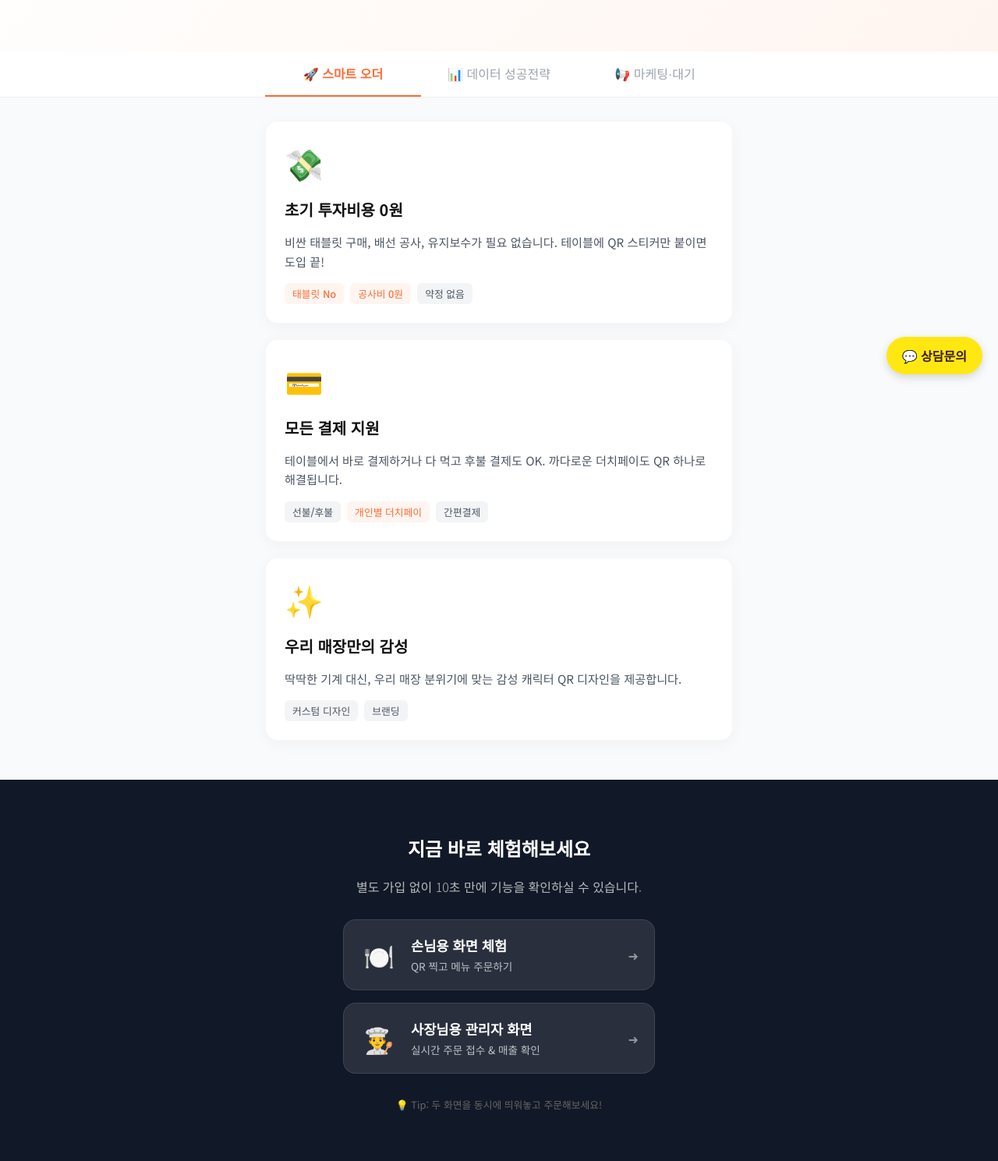
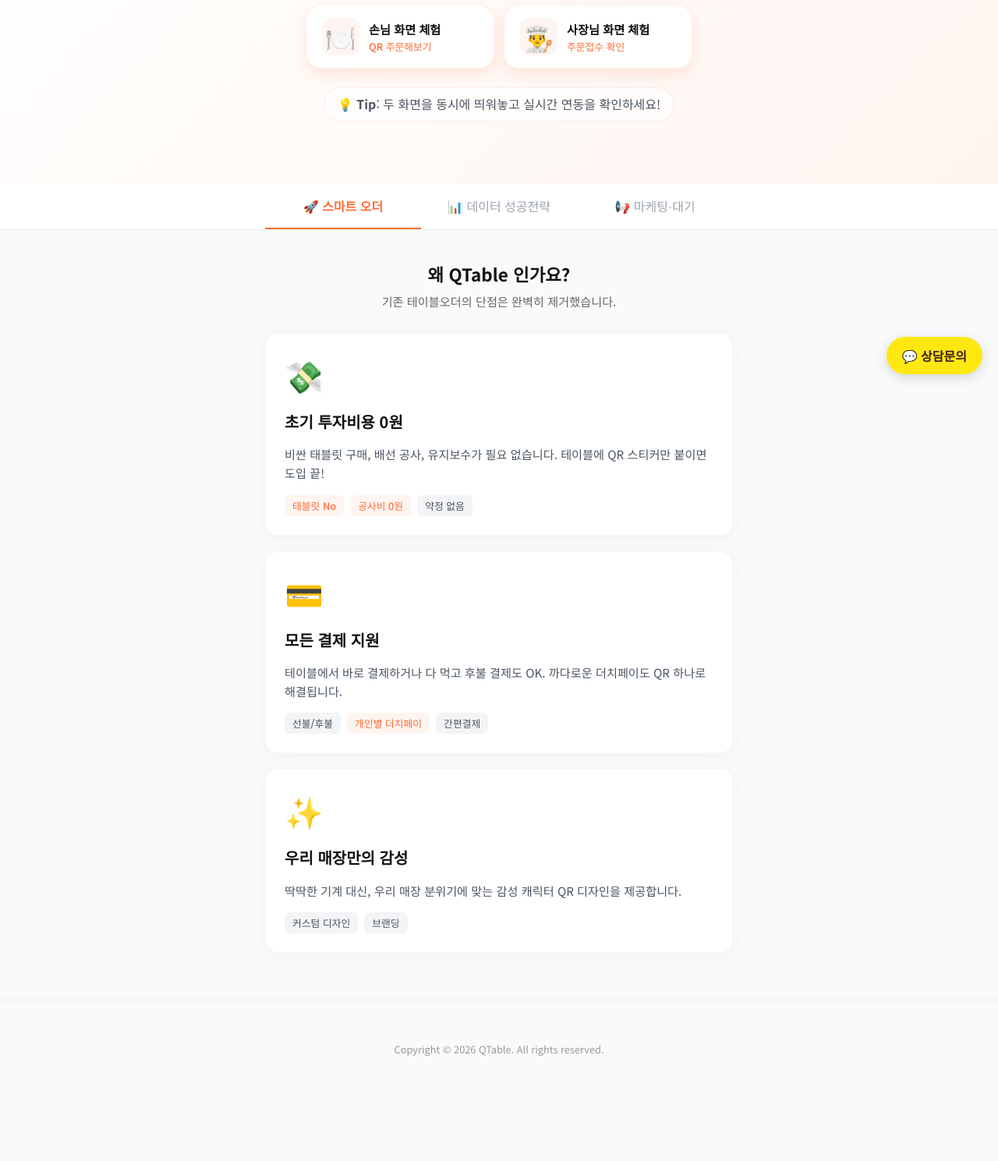
Before and after one commit to mymiryu-commits/QTABLE-DEMO, a plain HTML site: page index.html in a window 1280 px wide. Shown: the part 300-1789 px from the top of the page at 78% size. After the commit the page ends 1707 px from the top, so only its background shows below. Drawn offline with Linux system fonts and the light colour scheme.

Commit message:
Move demo section to hero and refine layout

```diff
--- a/index.html
+++ b/index.html
@@ -69,7 +69,7 @@
         /* Hero Section */
         .hero {
             text-align: center;
-            padding: 50px 20px;
+            padding: 40px 20px 50px;
             background: linear-gradient(135deg, white 0%, #FFF5F0 100%);
         }
 
@@ -91,6 +91,77 @@
             margin-bottom: 30px;
             line-height: 1.6;
             word-break: keep-all;
+        }
+
+        /* Hero Actions */
+        .hero-actions {
+            display: flex;
+            gap: 12px;
+            justify-content: center;
+            margin-top: 24px;
+        }
+
+        .action-card {
+            background: white;
+            padding: 16px 20px;
+            border-radius: 20px;
+            text-decoration: none;
+            color: var(--text-main);
+            display: flex;
+            align-items: center;
+            gap: 12px;
+            box-shadow: 0 8px 20px rgba(255, 107, 53, 0.15);
+            border: 1px solid rgba(255, 107, 53, 0.1);
+            transition: transform 0.2s, border-color 0.2s;
+            flex: 1;
+            max-width: 200px;
+            text-align: left;
+        }
+
+        .action-card:hover {
+            transform: translateY(-3px);
+            border-color: var(--primary);
+        }
+
+        .action-card .icon {
+            font-size: 2rem;
+            background: #FFF5F0;
+            width: 48px;
+            height: 48px;
+            display: flex;
+            align-items: center;
+            justify-content: center;
+            border-radius: 12px;
+        }
+
+        .action-card .text {
+            display: flex;
+            flex-direction: column;
+        }
+
+        .action-card .title {
+            font-weight: 700;
+            font-size: 0.95rem;
+            color: #111;
+        }
+
+        .action-card .desc {
+            font-size: 0.8rem;
+            color: var(--primary);
+            margin-top: 2px;
+            font-weight: 500;
+        }
+
+        .hero-tip {
+            font-size: 0.85rem;
+            color: #666;
+            margin-top: 24px;
+            background: rgba(255, 255, 255, 0.6);
+            backdrop-filter: blur(4px);
+            display: inline-block;
+            padding: 8px 16px;
+            border-radius: 20px;
+            border: 1px solid rgba(0, 0, 0, 0.05);
         }
 
         /* Tabs */
@@ -138,7 +209,25 @@
         .content-area {
             max-width: 600px;
             margin: 0 auto;
-            padding: 30px 20px;
+            padding: 40px 20px;
+        }
+
+        .section-header {
+            text-align: center;
+            margin-bottom: 30px;
+        }
+
+        .section-header h3 {
+            font-size: 1.4rem;
+            margin: 0 0 8px 0;
+            color: #111;
+        }
+
+        .section-header p {
+            font-size: 0.95rem;
+            color: #666;
+            margin: 0;
+            word-break: keep-all;
         }
 
         .tab-content {
@@ -212,47 +301,6 @@
             color: var(--primary);
         }
 
-        /* Demo Section (Bottom) */
-        .demo-section {
-            background: #111827;
-            color: white;
-            padding: 50px 20px;
-            text-align: center;
-        }
-
-        .demo-cards {
-            display: flex;
-            flex-direction: column;
-            gap: 16px;
-            max-width: 400px;
-            margin: 30px auto 0;
-        }
-
-        .demo-card {
-            background: rgba(255, 255, 255, 0.1);
-            border: 1px solid rgba(255, 255, 255, 0.1);
-            padding: 20px;
-            border-radius: 16px;
-            text-decoration: none;
-            color: white;
-            display: flex;
-            align-items: center;
-            gap: 16px;
-            transition: all 0.2s;
-            text-align: left;
-        }
-
-        .demo-card:hover {
-            background: rgba(255, 255, 255, 0.2);
-            transform: translateY(-2px);
-        }
-
-        .demo-icon {
-            font-size: 2rem;
-            width: 50px;
-            text-align: center;
-        }
-
         .tooltip-trigger {
             position: relative;
             display: inline-block;
@@ -270,13 +318,25 @@
             padding: 10px;
             position: absolute;
             z-index: 1;
-            bottom: 125%;
+            bottom: 135%;
             left: 50%;
             margin-left: -110px;
             opacity: 0;
             transition: opacity 0.3s;
             font-size: 0.8rem;
             font-weight: normal;
+            box-shadow: 0 4px 12px rgba(0, 0, 0, 0.2);
+        }
+
+        .tooltip::after {
+            content: "";
+            position: absolute;
+            top: 100%;
+            left: 50%;
+            margin-left: -5px;
+            border-width: 5px;
+            border-style: solid;
+            border-color: #333 transparent transparent transparent;
         }
 
         .tooltip-trigger:hover .tooltip {
@@ -293,12 +353,26 @@
             padding: 12px 20px;
             border-radius: 30px;
             font-weight: bold;
-            box-shadow: 0 4px 12px rgba(0, 0, 0, 0.15);
+            box-shadow: 0 4px 16px rgba(0, 0, 0, 0.15);
             text-decoration: none;
             display: flex;
             align-items: center;
             gap: 8px;
             z-index: 200;
+            transition: transform 0.2s;
+        }
+
+        .floating-btn:hover {
+            transform: scale(1.05);
+        }
+
+        footer {
+            background: #F9FAFB;
+            padding: 40px 20px;
+            text-align: center;
+            color: #999;
+            font-size: 0.8rem;
+            border-top: 1px solid #eee;
         }
     </style>
 </head>
@@ -306,14 +380,34 @@
 <body>
     <header>
         <a href="#" class="logo">📱 QTable</a>
-        <a href="#demo" class="btn-start">무료체험</a>
+        <a href="#" onclick="window.scrollTo(0,0); return false;" class="btn-start">무료체험</a>
     </header>
 
     <div class="hero">
         <h1>태블릿 없는<br><span>스마트 매장 혁명</span></h1>
         <p>초기 비용 0원, 설치비 0원.<br>QR 스티커 하나로 주문부터 마케팅까지.</p>
+
+        <!-- 상단 배치된 직관적 체험 버튼 -->
+        <div class="hero-actions">
+            <a href="customer.html" class="action-card" target="_blank">
+                <span class="icon">🍽️</span>
+                <div class="text">
+                    <span class="title">손님 화면 체험</span>
+                    <span class="desc">QR 주문해보기</span>
+                </div>
+            </a>
+            <a href="owner.html" class="action-card" target="_blank">
+                <span class="icon">👨‍🍳</span>
+                <div class="text">
+                    <span class="title">사장님 화면 체험</span>
+                    <span class="desc">주문접수 확인</span>
+                </div>
+            </a>
+        </div>
+        <p class="hero-tip">💡 <strong>Tip</strong>: 두 화면을 동시에 띄워놓고 실시간 연동을 확인하세요!</p>
     </div>
 
+    <!-- 탭 네비게이션 -->
     <div class="tab-container">
         <div class="tabs">
             <button class="tab-btn active" onclick="openTab('smart-order')">🚀 스마트 오더</button>
@@ -324,6 +418,10 @@
 
     <!-- 1. 스마트 오더 섹션 -->
     <div id="smart-order" class="content-area tab-content active">
+        <div class="section-header">
+            <h3>왜 QTable 인가요?</h3>
+            <p>기존 테이블오더의 단점은 완벽히 제거했습니다.</p>
+        </div>
         <div class="feature-card">
             <span class="feature-icon">💸</span>
             <div class="feature-title">초기 투자비용 0원</div>
@@ -357,6 +455,10 @@
 
     <!-- 2. 데이터 솔루션 섹션 -->
     <div id="ai-data" class="content-area tab-content">
+        <div class="section-header">
+            <h3>데이터로 매장 키우기</h3>
+            <p>감으로 하는 장사는 그만, 이제 데이터로 승부하세요.</p>
+        </div>
         <div class="feature-card">
             <span class="feature-icon">🤖</span>
             <div class="feature-title">AI 맞춤형 솔루션</div>
@@ -380,6 +482,10 @@
 
     <!-- 3. 마케팅/대기 섹션 -->
     <div id="marketing" class="content-area tab-content">
+        <div class="section-header">
+            <h3>단골 손님 만들기</h3>
+            <p>기다리는 순간부터 나가는 순간까지 완벽하게 케어합니다.</p>
+        </div>
         <div class="feature-card">
             <span class="feature-icon">⏳</span>
             <div class="feature-title">설치비 0원 대기 시스템</div>
@@ -403,33 +509,10 @@
         </div>
     </div>
 
-    <!-- Demo Section -->
-    <div id="demo" class="demo-section">
-        <h2>지금 바로 체험해보세요</h2>
-        <p style="opacity: 0.7; font-weight: 300;">별도 가입 없이 10초 만에 기능을 확인하실 수 있습니다.</p>
-
-        <div class="demo-cards">
-            <a href="customer.html" class="demo-card" target="_blank">
-                <div class="demo-icon">🍽️</div>
-                <div style="flex:1;">
-                    <div style="font-weight:bold; font-size:1.1rem; margin-bottom:4px;">손님용 화면 체험</div>
-                    <div style="font-size:0.85rem; opacity:0.7;">QR 찍고 메뉴 주문하기</div>
-                </div>
-                <span style="opacity:0.5;">➜</span>
-            </a>
-            <a href="owner.html" class="demo-card" target="_blank">
-                <div class="demo-icon">👨‍🍳</div>
-                <div style="flex:1;">
-                    <div style="font-weight:bold; font-size:1.1rem; margin-bottom:4px;">사장님용 관리자 화면</div>
-                    <div style="font-size:0.85rem; opacity:0.7;">실시간 주문 접수 & 매출 확인</div>
-                </div>
-                <span style="opacity:0.5;">➜</span>
-            </a>
-        </div>
-        <p style="margin-top: 30px; font-size: 0.8rem; color: #666;">
-            💡 Tip: 두 화면을 동시에 띄워놓고 주문해보세요!
-        </p>
-    </div>
+    <!-- Footer -->
+    <footer>
+        <p>Copyright © 2026 QTable. All rights reserved.</p>
+    </footer>
 
     <a href="https://pf.kakao.com" target="_blank" class="floating-btn">
         💬 상담문의
@@ -445,7 +528,6 @@
             document.getElementById(tabId).classList.add('active');
 
             // Highlight button
-            // find button with onclick matching tabId
             const buttons = document.querySelectorAll('.tab-btn');
             if (tabId === 'smart-order') buttons[0].classList.add('active');
             if (tabId === 'ai-data') buttons[1].classList.add('active');
```
